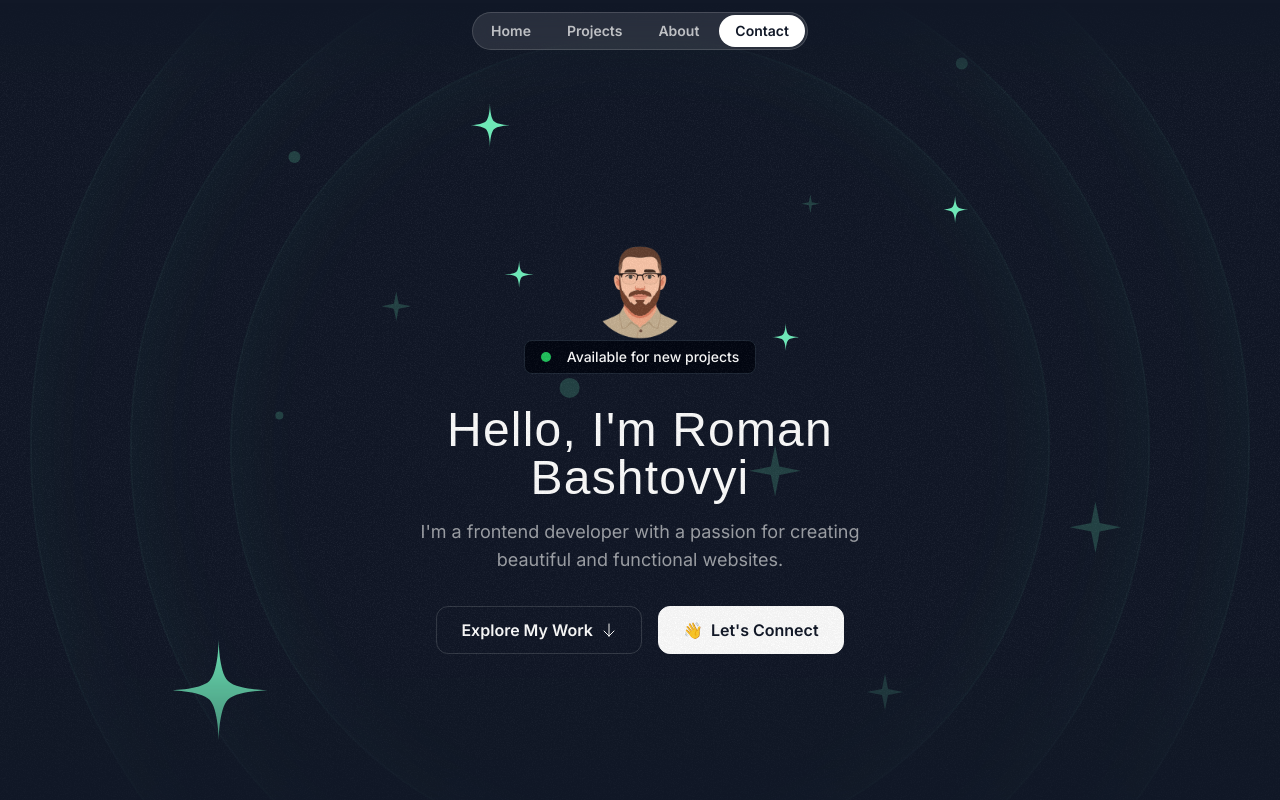
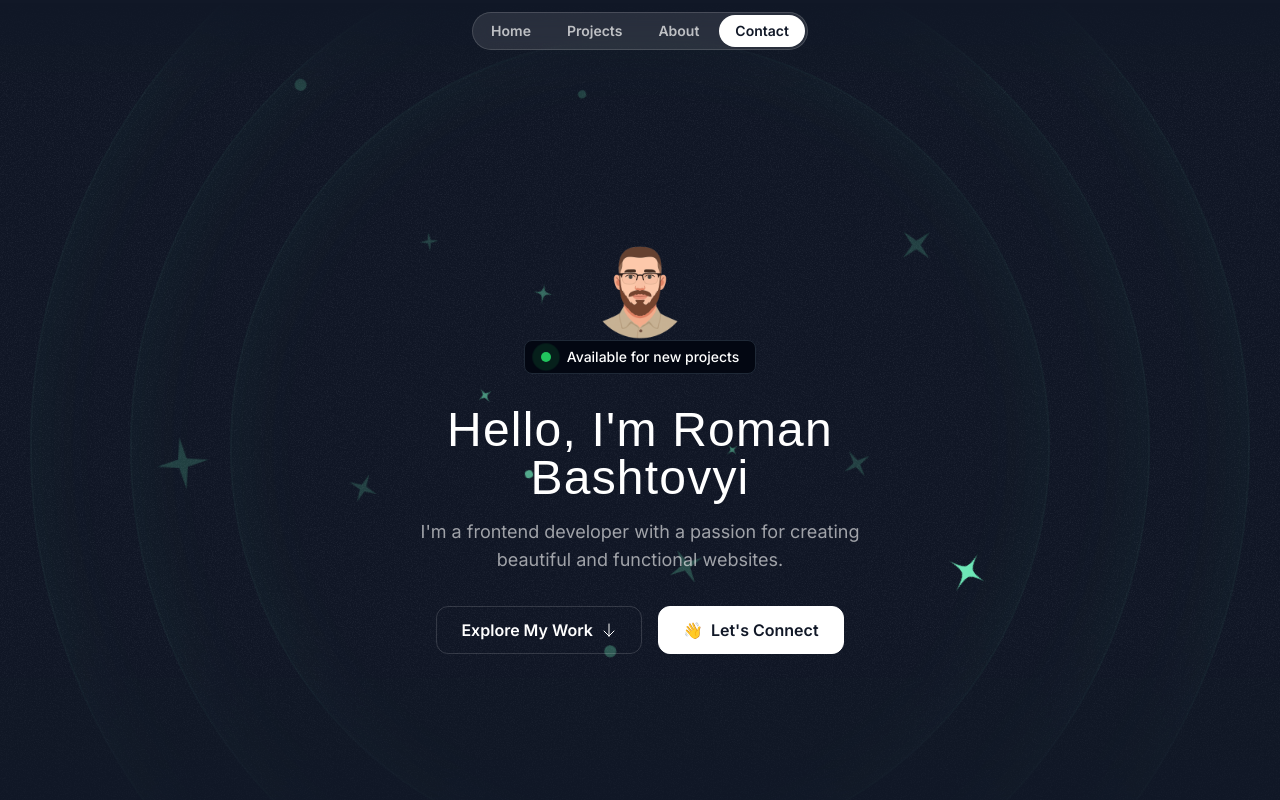
Before and after one commit to RomanBashtovyi/Bashtovyi-Frontend-Portfolio, a Next.js app: page / in a window 1280 px wide. Shown: the top 800 px of the page. Built offline with nearby package versions, Linux system fonts and the light colour scheme; a web font is replaced by a local one.

Commit message:
feat(hero): enhance Hero section with animated orbits and new animation effects

```diff
--- a/src/components/HeroOrbit.tsx
+++ b/src/components/HeroOrbit.tsx
@@ -1,15 +1,30 @@
 import { PropsWithChildren } from 'react'
+import { twMerge } from 'tailwind-merge'
 
 export const HeroOrbit = ({
   children,
   size,
   rotation,
+  shouldOrbit = false,
+  shouldSpin = false,
+  spinDuration,
+  orbitDuration,
 }: PropsWithChildren<{
   size: number
   rotation: number
+  shouldOrbit?: boolean
+  shouldSpin?: boolean
+  orbitDuration?: string
+  spinDuration?: string
 }>) => {
   return (
-    <div className="absolute left-1/2 top-1/2 -translate-x-1/2 -translate-y-1/2 ">
+    <div className="absolute left-1/2 top-1/2 -translate-x-1/2 -translate-y-1/2 -z-20">
+      <div
+        className={twMerge(
+          shouldOrbit === true && 'animate-spin'
+        )}
+        style={{ animationDuration: orbitDuration }}
+      >
         <div
           className="flex items-start justify-start "
           style={{
@@ -17,6 +32,12 @@
             width: `${size}px`,
             height: `${size}px`,
           }}
+        >
+          <div
+            className={twMerge(
+              shouldSpin === true && 'animate-spin'
+            )}
+            style={{ animationDuration: spinDuration }}
           >
             <div
               className="inline-flex "
@@ -28,5 +49,7 @@
             </div>
           </div>
         </div>
+      </div>
+    </div>
   )
 }
--- a/src/sections/Hero.tsx
+++ b/src/sections/Hero.tsx
@@ -10,7 +10,7 @@
   return (
     <div className="py-32 md:py-48 lg:py-60 relative z-0 overflow-x-clip">
       <div
-        className="absolute inset-0 "
+        className="absolute inset-0 -z-10"
         style={{
           maskImage:
             'linear-gradient(to bottom, transparent, black 10%, black 70%, transparent)',
@@ -28,50 +28,179 @@
         <div className="size-[820px] hero-ring"></div>
         <div className="size-[1020px] hero-ring"></div>
         <div className="size-[1220px] hero-ring"></div>
-        <HeroOrbit size={800} rotation={-75}>
+        {/* Mobile-first orbits (radius < 350px) - visible on phone screens */}
+        <HeroOrbit
+          size={150}
+          rotation={30}
+          shouldOrbit
+          orbitDuration="22s"
+          shouldSpin
+          spinDuration="6s"
+        >
+          <StarIcon className="size-4 text-emerald-300/50" />
+        </HeroOrbit>
+        <HeroOrbit
+          size={220}
+          rotation={120}
+          shouldOrbit
+          orbitDuration="28s"
+          shouldSpin
+          spinDuration="7s"
+        >
+          <SparkleIcon className="size-10 text-emerald-300/25" />
+        </HeroOrbit>
+        <HeroOrbit
+          size={180}
+          rotation={210}
+          shouldOrbit
+          orbitDuration="25s"
+          shouldSpin
+          spinDuration="7s"
+        >
+          <div className="size-2 bg-emerald-300/70 rounded-full" />
+        </HeroOrbit>
+        <HeroOrbit
+          size={280}
+          rotation={300}
+          shouldOrbit
+          orbitDuration="32s"
+          shouldSpin
+          spinDuration="8s"
+        >
+          <StarIcon className="size-6 text-emerald-300/40" />
+        </HeroOrbit>
+        <HeroOrbit
+          size={340}
+          rotation={75}
+          shouldOrbit
+          orbitDuration="36s"
+          shouldSpin
+          spinDuration="9s"
+        >
+          <SparkleIcon className="size-8 text-emerald-300/20" />
+        </HeroOrbit>
+        <HeroOrbit
+          size={310}
+          rotation={165}
+          shouldOrbit
+          orbitDuration="34s"
+          shouldSpin
+          spinDuration="8s"
+        >
+          <div className="size-3 bg-emerald-300/35 rounded-full" />
+        </HeroOrbit>
+        <HeroOrbit
+          size={250}
+          rotation={255}
+          shouldOrbit
+          orbitDuration="30s"
+          shouldSpin
+          spinDuration="7s"
+        >
+          <StarIcon className="size-5 text-emerald-300/60" />
+        </HeroOrbit>
+        <HeroOrbit
+          size={430}
+          rotation={250}
+          shouldOrbit
+          orbitDuration="41s"
+          shouldSpin
+          spinDuration="10s"
+        >
+          <SparkleIcon className="size-8 text-emerald-300/20" />
+        </HeroOrbit>
+        <HeroOrbit
+          size={440}
+          rotation={310}
+          shouldOrbit
+          orbitDuration="47s"
+          shouldSpin
+          spinDuration="11s"
+        >
+          <SparkleIcon className="size-5 text-emerald-300/20" />
+        </HeroOrbit>
+        <HeroOrbit
+          size={520}
+          rotation={350}
+          shouldOrbit
+          orbitDuration="51s"
+          shouldSpin
+          spinDuration="12s"
+        >
+          <div className="size-2 bg-emerald-300/20 rounded-full" />
+        </HeroOrbit>
+        <HeroOrbit
+          size={530}
+          rotation={55}
+          shouldOrbit
+          orbitDuration="53s"
+          shouldSpin
+          spinDuration="13s"
+        >
+          <SparkleIcon className="size-10 text-emerald-300/20" />
+        </HeroOrbit>
+        <HeroOrbit
+          size={550}
+          rotation={115}
+          shouldOrbit
+          orbitDuration="57s"
+          shouldSpin
+          spinDuration="14s"
+        >
+          <StarIcon className="size-12 text-emerald-300" />
+        </HeroOrbit>
+        <HeroOrbit
+          size={590}
+          rotation={170}
+          shouldOrbit
+          orbitDuration="61s"
+          shouldSpin
+          spinDuration="15s"
+        >
+          <StarIcon className="size-8 text-emerald-300" />
+        </HeroOrbit>
+        <HeroOrbit
+          size={650}
+          rotation={225}
+          shouldOrbit
+          orbitDuration="67s"
+          shouldSpin
+          spinDuration="16s"
+        >
+          <div className="size-3 bg-emerald-300/20 rounded-full" />
+        </HeroOrbit>
+        <HeroOrbit
+          size={710}
+          rotation={280}
+          shouldOrbit
+          orbitDuration="71s"
+          shouldSpin
+          spinDuration="17s"
+        >
+          <SparkleIcon className="size-14 text-emerald-300/20" />
+        </HeroOrbit>
+        <HeroOrbit
+          size={720}
+          rotation={330}
+          shouldOrbit
+          orbitDuration="73s"
+          shouldSpin
+          spinDuration="18s"
+        >
+          <div className="size-3 bg-emerald-300/20 rounded-full" />
+        </HeroOrbit>
+        <HeroOrbit
+          size={800}
+          rotation={180}
+          shouldOrbit
+          orbitDuration="79s"
+          shouldSpin
+          spinDuration="20s"
+        >
           <StarIcon className="size-28 text-emerald-300" />
         </HeroOrbit>
-        <HeroOrbit size={550} rotation={20}>
-          <StarIcon className="size-12 text-emerald-300" />
-        </HeroOrbit>
-        <HeroOrbit size={590} rotation={98}>
-          <StarIcon className="size-8 text-emerald-300" />
-        </HeroOrbit>
-        <HeroOrbit size={290} rotation={98}>
-          <StarIcon className="size-8 text-emerald-300" />
-        </HeroOrbit>
-        <HeroOrbit size={330} rotation={10}>
-          <StarIcon className="size-8 text-emerald-300" />
-        </HeroOrbit>
-        <HeroOrbit size={430} rotation={-15}>
-          <SparkleIcon className="size-8 text-emerald-300/20" />
-        </HeroOrbit>
-        <HeroOrbit size={440} rotation={80}>
-          <SparkleIcon className="size-5 text-emerald-300/20" />
-        </HeroOrbit>
-        <HeroOrbit size={530} rotation={180}>
-          <SparkleIcon className="size-10 text-emerald-300/20" />
-        </HeroOrbit>
-        <HeroOrbit size={710} rotation={145}>
-          <SparkleIcon className="size-14 text-emerald-300/20" />
-        </HeroOrbit>
-        <HeroOrbit size={250} rotation={145}>
-          <SparkleIcon className="size-14 text-emerald-300/20" />
-        </HeroOrbit>
-        <HeroOrbit size={720} rotation={85}>
-          <div className="size-3 bg-emerald-300/20 rounded-full" />
-        </HeroOrbit>
-        <HeroOrbit size={520} rotation={-40}>
-          <div className="size-2 bg-emerald-300/20 rounded-full" />
-        </HeroOrbit>
-        <HeroOrbit size={650} rotation={-5}>
-          <div className="size-3 bg-emerald-300/20 rounded-full" />
-        </HeroOrbit>
-        <HeroOrbit size={150} rotation={-5}>
-          <div className="size-5 bg-emerald-300/20 rounded-full" />
-        </HeroOrbit>
       </div>
-      <div className="container">
+      <div className="container relative z-10">
         <div className="flex flex-col items-center">
           <Image
             src={memojiImage}
@@ -79,7 +208,9 @@
             alt="Person peeking from behind computer"
           />
           <div className="bg-gray-950 border border-gray-800 px-4 py-1.5 inline-flex items-center gap-4 rounded-lg">
-            <div className="bg-green-500 size-2.5 rounded-full"></div>
+            <div className="bg-green-500 size-2.5 rounded-full relative">
+              <div className="absolute bg-green-500 inset-0 rounded-full animate-ping-large"></div>
+            </div>
             <div className="text-sm font-medium">
               Available for new projects
             </div>
--- a/tailwind.config.ts
+++ b/tailwind.config.ts
@@ -25,6 +25,18 @@
         sans: ['var(--font-sans)'],
         serif: ['var(--font-serif)'],
       },
+      animation: {
+        'ping-large':
+          'ping-large 1s ease-in-out infinite',
+      },
+      keyframes: {
+        'ping-large': {
+          '75%, 100%': {
+            transform: 'scale(3)',
+            opacity: '0',
+          },
+        },
+      },
     },
   },
   plugins: [],
```
Lines whose indentation alone changed are shown as unchanged.
